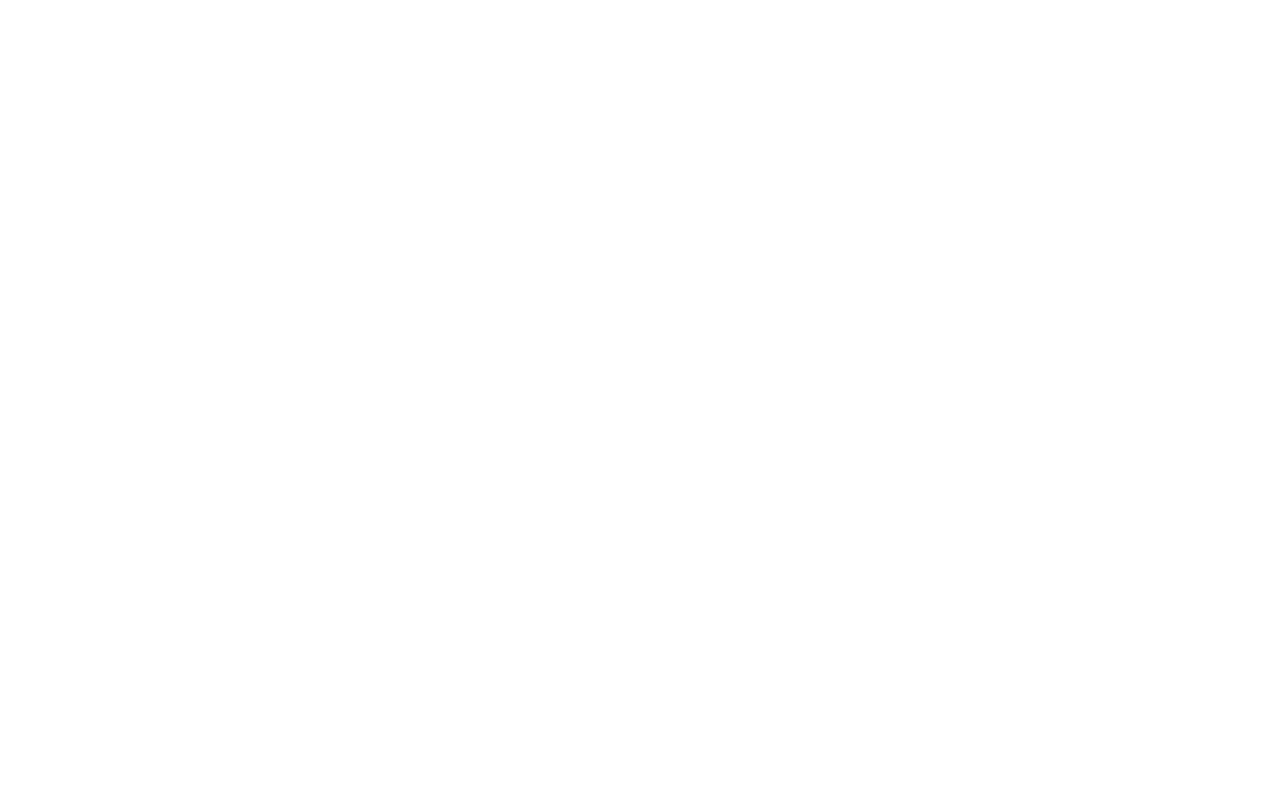
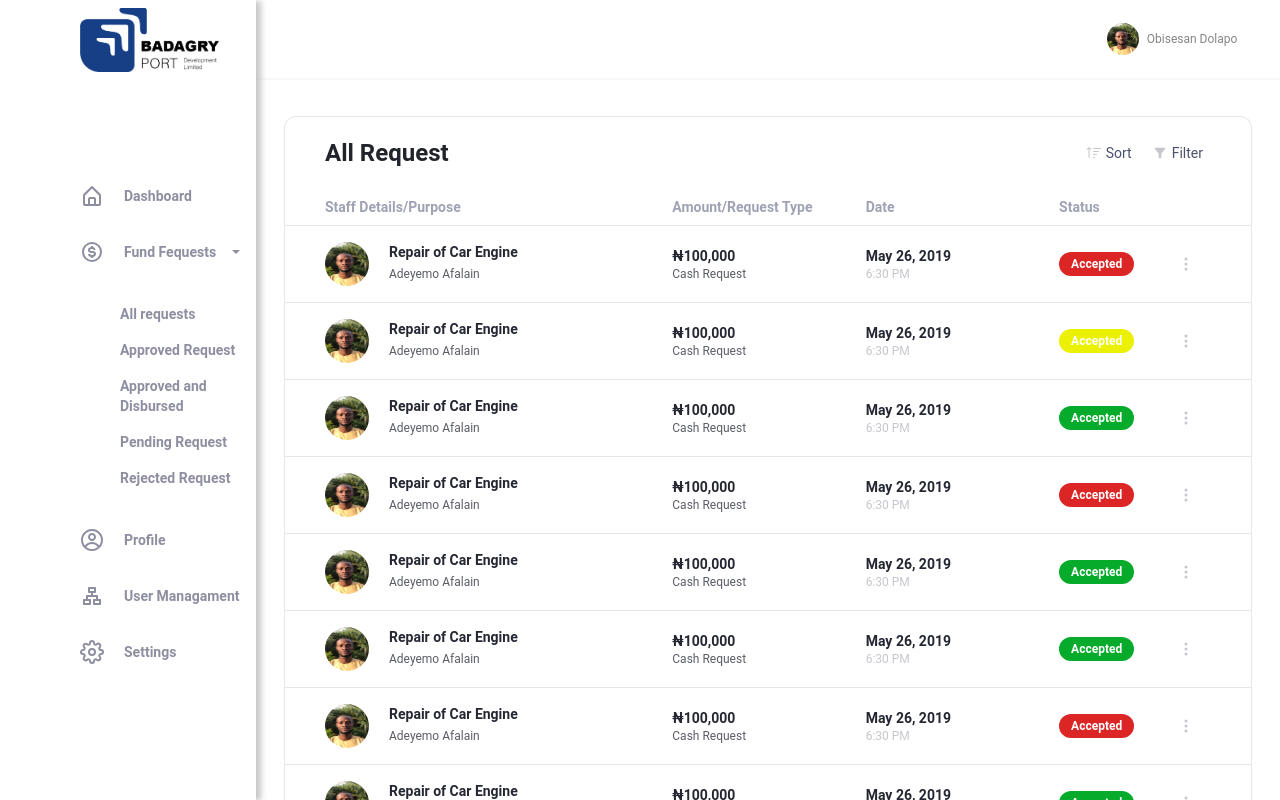
Before and after one commit to niyiade97/CashCallApp, a React (Create React App) app: page /requests in a window 1280 px wide. Before the commit this address had no page. Built offline with nearby package versions, Linux system fonts and the light colour scheme.

Commit message:
added the user management and request status pages

```diff
--- a/package.json
+++ b/package.json
@@ -4,6 +4,7 @@
   "private": true,
   "dependencies": {
     "@craco/craco": "^6.4.0",
+    "@react-navigation/native": "^6.0.6",
     "@testing-library/jest-dom": "^5.15.0",
     "@testing-library/react": "^11.2.7",
     "@testing-library/user-event": "^12.8.3",
--- a/src/App.js
+++ b/src/App.js
@@ -1,13 +1,19 @@
 import { Routes, Route } from "react-router-dom";
+import AddUserPage from "./Views/AddUserPage";
 import AllRequestPage from "./Views/AllRequestPage";
+import ApprovedRequestPage from "./Views/ApprovedRequestPage";
 import CashRequestPage from "./Views/CashRequestPage";
+import ChangePasswordPage from "./Views/ChangePasswordPage";
 import ChequeRequestPage from "./Views/ChequeRequest";
+import DisbursedRequestPage from "./Views/DisbursedRequestPage";
 import ForgotPasswordPage from "./Views/ForgotPasswordPage";
 import FundRequestPage from "./Views/FundRequestPage";
 import LoginPage from "./Views/LoginPage";
 import PasswordResetPage from "./Views/PasswordResetPage";
-import TransactionPage from "./Views/TransactionPage";
-
+import PendingRequestPage from "./Views/PendingRequestPage";
+import ProfilePage from "./Views/ProfilePage";
+import RejectedRequestsPage from "./Views/RejectedRequestsPage";
+import UsersPage from "./Views/UsersPage";
 function App() {
   return (
     <div className="font-sans">
@@ -16,10 +22,18 @@
       <Route  path="login" element={<LoginPage />} />
       <Route  path="forgot-password" element={<ForgotPasswordPage />} />
       <Route  path="reset-password" element={<PasswordResetPage />} />
-      <Route  path="fund-request" element={<FundRequestPage />} />
+      <Route  path="dashboard" element={<FundRequestPage />} />
       <Route  path="cash-request" element={<CashRequestPage />} />
-      <Route  path="all-request" element={<AllRequestPage />} />
+      <Route  path="requests" element={<AllRequestPage />} />
+      <Route  path="approved-requests" element={<ApprovedRequestPage />} />
+      <Route  path="rejected-requests" element={<RejectedRequestsPage />} />
+      <Route  path="pending-requests" element={<PendingRequestPage />} />
+      <Route  path="disbursed-requests" element={<DisbursedRequestPage />} />
       <Route  path="cheque-request" element={<ChequeRequestPage />} />
+      <Route  path="profile" element={<ProfilePage />} />
+      <Route  path="profile/change-password" element={<ChangePasswordPage />} />
+      <Route  path="users" element={<UsersPage />} />
+      <Route  path="users/addUser" element={<AddUserPage />} />
     </Routes>
     </div>
   );
--- a/src/Components/Dashboard/AllRequest.js
+++ b/src/Components/Dashboard/AllRequest.js
@@ -1,18 +1,14 @@
 import React from 'react'
-import  { Link } from "react-router-dom";
-import Select from '../Select';
-import UploadButton from '../UploadButton';
-import TextField from '../TextField';
 import { MdFilterListAlt } from "react-icons/md";
 import { BsSortUp } from "react-icons/bs";
 import image from "../../Assets/images/adepics.jpeg";
 import Request from './Request';
 
 function AllRequest() {
-    const Services = ["Web Development", "IT", "Boat Cruise"]
-    const handleOnChange = (value) =>{
-        console.log(value);
-    }
+    // const Services = ["Web Development", "IT", "Boat Cruise"]
+    // const handleOnChange = (value) =>{
+    //     console.log(value);
+    // }
     const requestData = [
         {
             name: "Adeyemo Afalain",
--- a/src/Components/Dashboard/DashboardContainer.js
+++ b/src/Components/Dashboard/DashboardContainer.js
@@ -1,12 +1,13 @@
-import React from 'react'
+import React,{useState} from 'react'
 import Header from './Header'
 import SideNav from './SideNav'
 
 function DashboardContainer(props) {
+    const [ activeBackDrop, setActiveBackDrop ] = useState(false);
     return (
         <div className="w-full h-screen flex">
             <SideNav />
-            <div className="w-4/5 overflow-auto">
+            <div className="w-4/5 h-screen overflow-auto">
                 <Header headerText={props.headerText} />
                {props.children}
             </div>
--- a/src/Components/Dashboard/FundRequest.js
+++ b/src/Components/Dashboard/FundRequest.js
@@ -11,7 +11,9 @@
                     <Link to="/cash-request">
                         <button to="/cash-request" className="bg-color2 text-white w-60 h-14 rounded-xl mx-2 text-lg">Cash</button>
                     </Link>
-                    <button className="bg-color2 text-white w-60 h-14 rounded-xl mx-2 text-lg">Cheque</button>
+                    <Link to="/cheque-request">
+                        <button className="bg-color2 text-white w-60 h-14 rounded-xl mx-2 text-lg">Cheque</button>
+                    </Link>
                 </div>
             </div>
         </div>
--- a/src/Components/Dashboard/Nav.js
+++ b/src/Components/Dashboard/Nav.js
@@ -1,11 +1,21 @@
 import React from 'react'
 import { Link } from 'react-router-dom'
+import { IoMdArrowDropdown } from 'react-icons/io';
 
-function Nav(props) {
+function Nav({path, text, icon, dropDownIsActive, handleClick}) {
+
+    const handleOnClick = () =>{
+        handleClick();
+    }
     return (
-        <Link to="/fund-request" className="flex justify-start items-center text-color5 my-8 hover:text-color2 focus:text-color2">
-            <i className="text-2xl">{props.icon}</i>
-            <p className="font-bold text-sm pl-5">{props.text}</p>
+        <Link to={path} active className="flex justify-start items-center text-color5 my-8 hover:text-color2 group focus:text-color2" onClick={dropDownIsActive ? handleOnClick : ""}>
+            <i className="text-2xl group-focus:text-color2">{icon}</i>
+            <p className="font-bold text-sm pl-5">{text}</p>
+            {
+                dropDownIsActive &&
+                <i className="pl-3"><IoMdArrowDropdown /></i>
+            }
+
         </Link>
     )
 }
--- a/src/Components/Dashboard/Request.js
+++ b/src/Components/Dashboard/Request.js
@@ -1,5 +1,5 @@
 import React from 'react'
-import { BsSortUp, BsThreeDotsVertical } from "react-icons/bs";
+import { BsThreeDotsVertical } from "react-icons/bs";
 
 
 function Request({ requestData }) {
--- a/src/Components/Dashboard/SideNav.js
+++ b/src/Components/Dashboard/SideNav.js
@@ -1,10 +1,17 @@
-import React from 'react'
+import React,{useState} from 'react'
 import logo from "../../Assets/images/cashCallLogo.png";
 import Nav from './Nav';
 import { BiHomeAlt,BiDollarCircle } from "react-icons/bi";
 import { FiSettings } from "react-icons/fi";
 import { CgProfile } from "react-icons/cg"
+import { RiOrganizationChart } from "react-icons/ri";
+import {Link} from "react-router-dom"
+
 function SideNav() {
+    const [ dropDownStatus, setDropDownStatus ] = useState(true);
+    const handleDropDown = () =>{
+        setDropDownStatus(!dropDownStatus);
+    }
     return (
         <div className="w-1/5 h-screen sticky top-0 bg-white shadow-sideNavShadow">
             <div className="ml-20">
@@ -12,10 +19,35 @@
                     <img src={logo} alt="logo" className="w-36 h-16" />
                 </div>
                 <div className="pt-20">
-                    <Nav path="/dashboard" text="Dashboard" icon={<BiHomeAlt />}/>
-                    <Nav path="/fund-request" text="Fund Request" icon={<BiDollarCircle />}/>
-                    <Nav path="/profile" text="Profile" icon={<CgProfile />}/>
-                    <Nav path="/settings" text="Settings" icon={<FiSettings />}/>
+                    <Nav path="/dashboard" text="Dashboard" icon={<BiHomeAlt />} dropDownIsActive={false}/>
+                    <Nav path="" text="Fund Fequests" icon={<BiDollarCircle />} dropDownIsActive={true} handleClick={handleDropDown}/>
+                    <ul className={`${dropDownStatus ? "block" : "hidden" } font-bold text-sm pl-10 text-color5 duration-1000 transition-all ease-in-out`}>
+                        <li className="relative py-2">
+                            <Link to="/requests">All requests</Link>
+                        </li>
+                        <li className="relative py-2">
+                            <Link to="/approved-requests">Approved Request</Link>
+                        </li>
+                        <li className="relative py-2">
+                            <Link to="/disbursed-requests">Approved and Disbursed</Link>
+                        </li>
+                        <li className="relative py-2">
+                            <Link to="/pending-requests">Pending Request</Link>
+                        </li>
+                        <li className="relative py-2">
+                            <Link to="/rejected-requests">Rejected Request</Link>
+                        </li>
+                    </ul>
+                    {/* <div className=>
+                        <Nav path="/requests" text="All requests" icon={""} dropDownIsActive={false}/>
+                        <Nav path="/approved-requests" text="Approved Request" icon={""} dropDownIsActive={false}/>
+                        <Nav path="/disbursed-requests" text="Approved and Disbursed" icon={""} dropDownIsActive={false}/>
+                        <Nav path="/pending-requests" text="Pending Request" icon={""} dropDownIsActive={false}/>
+                        <Nav path="/rejected-requests" text="Rejected Request" icon={""} dropDownIsActive={false}/>
+                    </div> */}
+                    <Nav path="/profile" text="Profile" icon={<CgProfile />} dropDownIsActive={false}/>
+                    <Nav path="/users" text="User Managament" icon={<RiOrganizationChart />} dropDownIsActive={false}/>
+                    <Nav path="/settings" text="Settings" icon={<FiSettings />} dropDownIsActive={false}/>
                 </div>
             </div>
         </div>
--- a/src/Components/Dashboard/Transaction.js
+++ b/src/Components/Dashboard/Transaction.js
@@ -1,5 +1,4 @@
 import React from 'react'
-import  { Link } from "react-router-dom";
 import Select from '../Select';
 import TextField from '../TextField';
 
--- a/src/Components/Select.js
+++ b/src/Components/Select.js
@@ -10,6 +10,7 @@
             <div className="w-full text-color5">
                 <label className="font-normal text-lg">{props.label}</label>
                 <select className="rounded-full w-full mt-4 h-14 px-4 font-semibold bg-white border border-color5 text-color13 placeholder-color13 pr-4" name={props.name} placeholder={props.placeholder} onChange={handleOnchange}>
+                <option disabled selected value="">{props.label}</option>
                 {
                     props.options.map((option,id) =>{
                         return(
```
Also changed, not shown: src/Components/Dashboard/ChequeRequest.js (+13 -3 lines), tailwind.config.js (+24 -2 lines), 1 other file (tests, documents, lock files or other folders).
